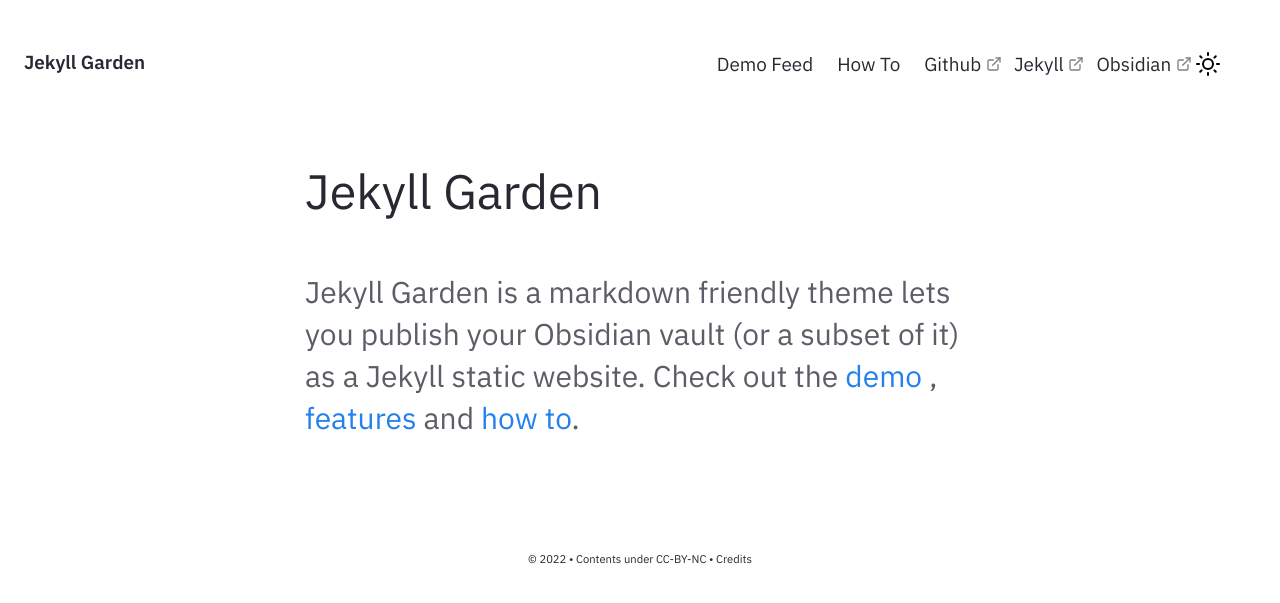
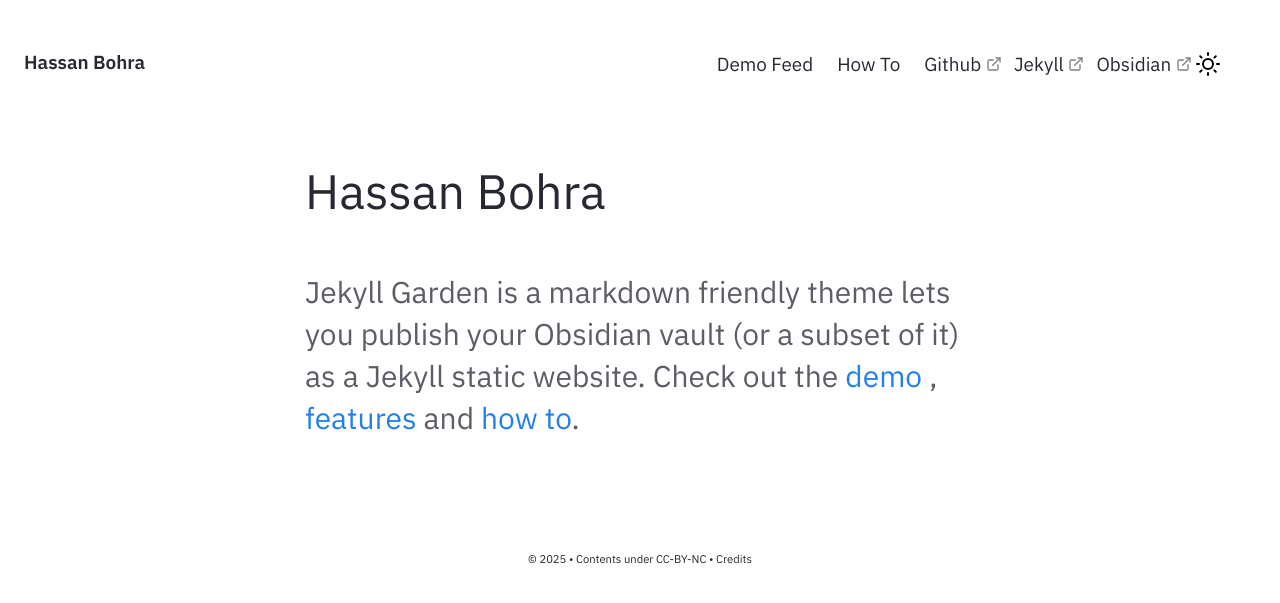
Before and after one commit to hassanbohra/hassanbohra.github.io, a Jekyll site: the page built from pages/index.md, in a window 1280 px wide. Shown: the top 603 px of the page. Built offline with Jekyll 4.4.1, drawn with Linux system fonts in a browser that asks for light colours.

Commit message:
Update _config.yml

```diff
--- a/_config.yml
+++ b/_config.yml
@@ -27,10 +27,10 @@ baseurl: ""
 
 # Website Header, Description, Footer year and text.
 # If you are deleting this, make sure you remove it from HTML files too
-heading: Jekyll Garden # Change this
+heading: Hassan Bohra # Change this
 content: Obsidian ready Jekyll Theme
 copyright:
-  year: © 2022
+  year: © 2025
   msg: Contents under CC-BY-NC
 
 # Set title and content for private & broken link tooltop
```
